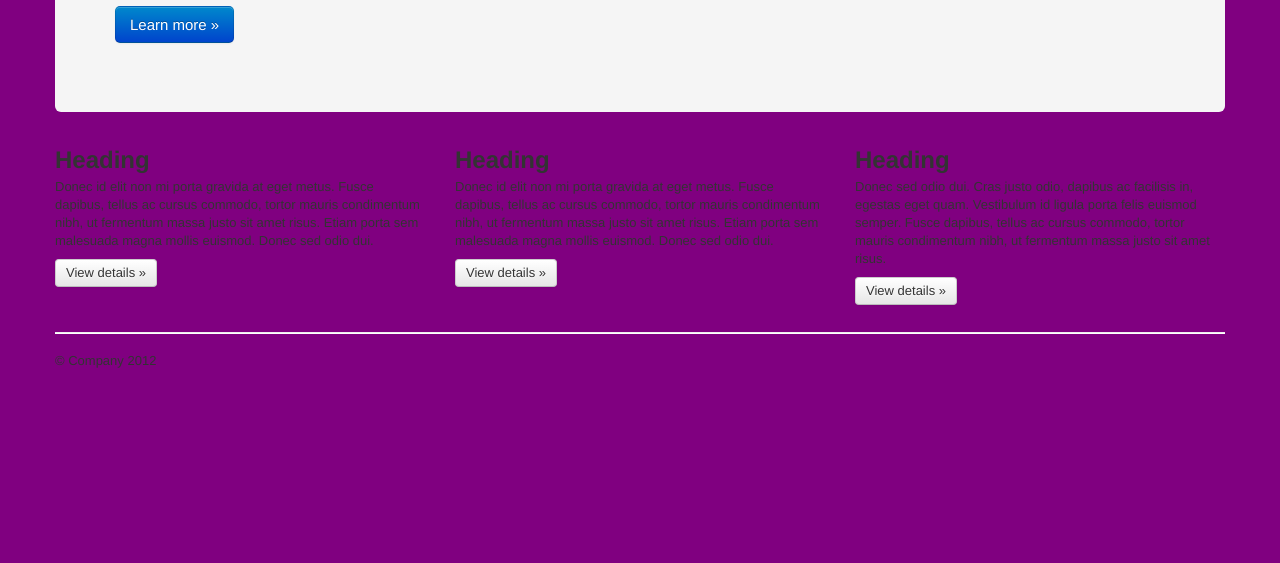
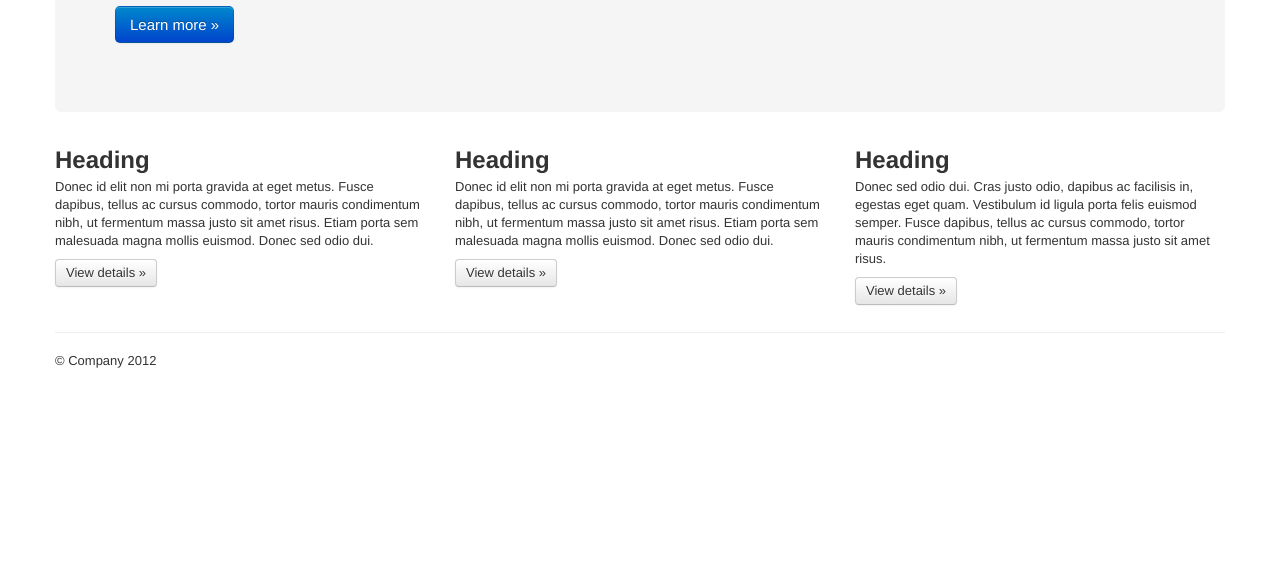
Before and after one commit to YeslerCoding/YeslerCoding-Page, a plain HTML site: page index.html in a window 1280 px wide. Shown: the part 237-800 px from the top of the page. Drawn offline with Linux system fonts and the light colour scheme.

Commit message:
Revert "Added a sweet new background color."
This reverts commit 6e7a28f5c38cd45248d8443e760b144270111b82.

```diff
--- a/stylesheets/style.css
+++ b/stylesheets/style.css
@@ -1,6 +1 @@
 /* Add main styles here */
-
-body {
-	background-color: purple;
-
-}
```
